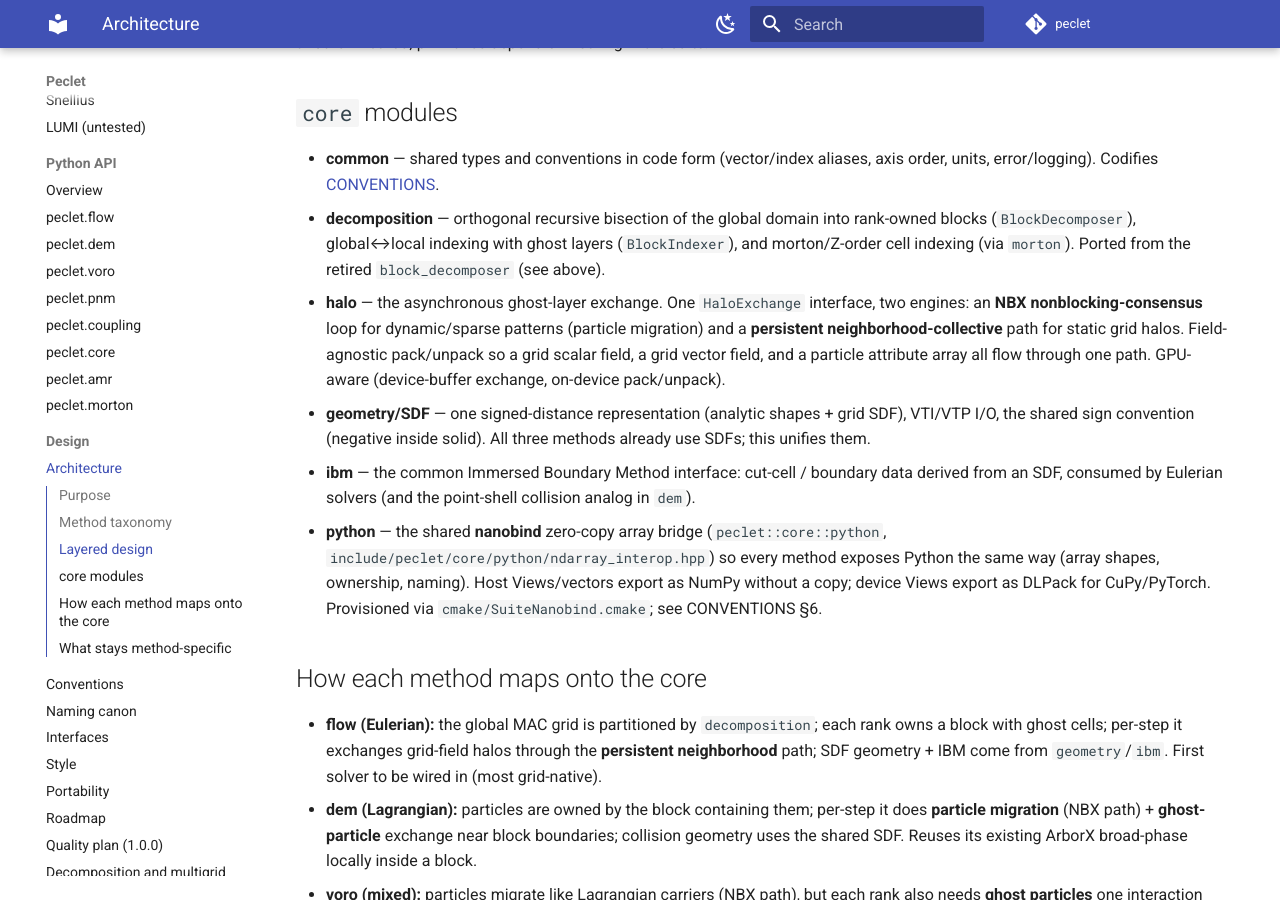
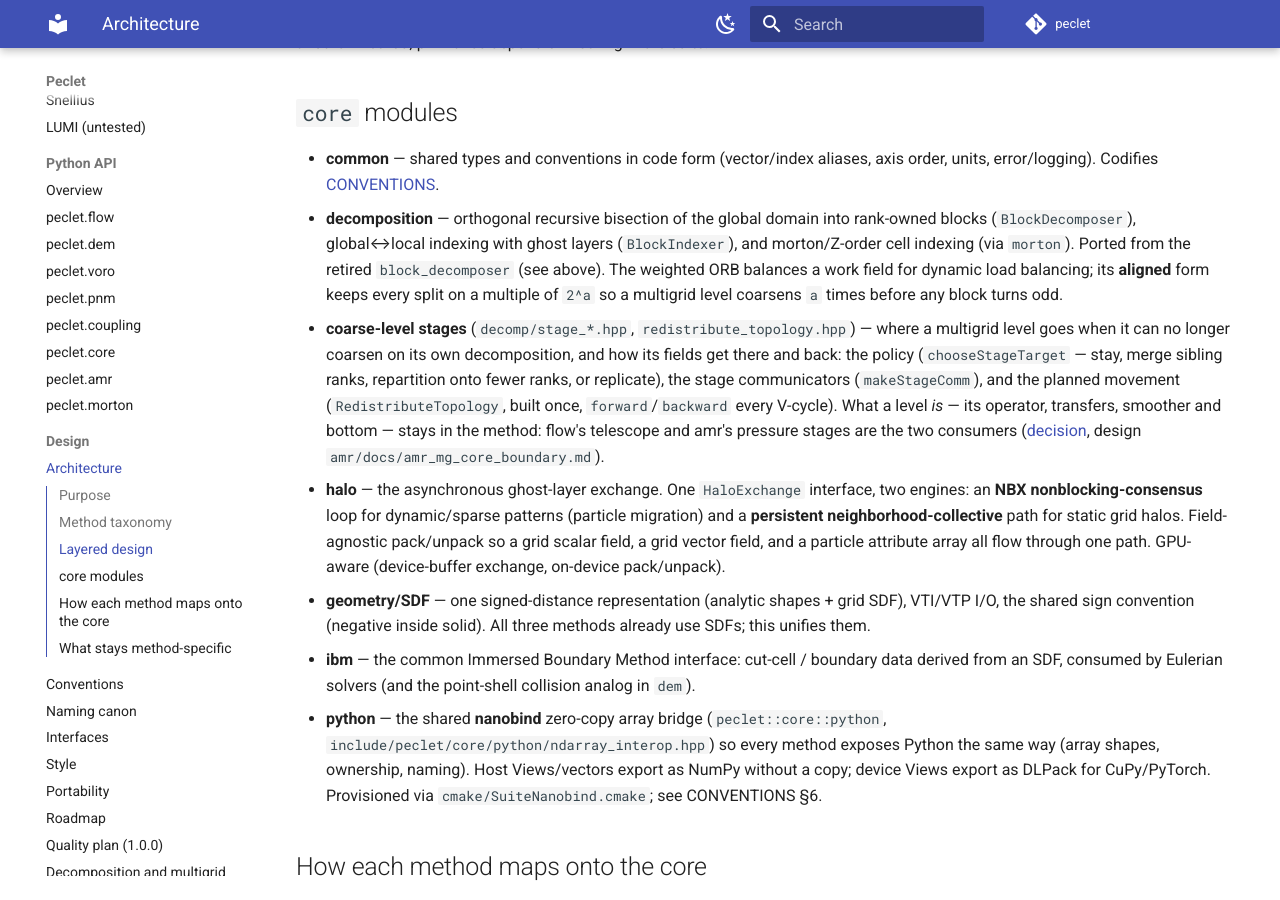
Before and after one commit to computational-chemical-engineering/peclet, an MkDocs documentation site: the page built from docs/ARCHITECTURE.md, in a window 1280 px wide and 900 px high, scrolled down 1641 px. Built offline with MkDocs 1.6.1 and Material for MkDocs 9.7.7, drawn with Linux system fonts in a browser that asks for light colours; comment, search, counter and statistics services are not loaded.

Commit message:
S6: core's coarse-level stages in ARCHITECTURE; the telescoping plan is history; pointers
Pointers to every member's pushed main:
- core e5085ff: Doxygen/docstrings/README, CI green again, Dependabot, Changelog URL
- amr f7e9a6a: S3 (core stages, on by default), the doc pass, flow's spellings,
  set_pressure_pcg
- flow 653b035: S4 byte-identical, S5 Repartition, Quality green again
- coupling, dem, geom, morton, pnm, voro: the Changelog URL

Co-Authored-By: Claude Opus 5.5 <noreply@anthropic.com>
Claude-Session: https://claude.ai/code/session_015fNTZgmz6U1bv2MRTM3bbF

```diff
--- a/docs/ARCHITECTURE.md
+++ b/docs/ARCHITECTURE.md
@@ -62,7 +62,17 @@ depends on primitives. No method depends on another method; primitives depend on
   error/logging). Codifies [CONVENTIONS](CONVENTIONS.md).
 - **decomposition** — orthogonal recursive bisection of the global domain into rank-owned blocks
   (`BlockDecomposer`), global↔local indexing with ghost layers (`BlockIndexer`), and morton/Z-order
-  cell indexing (via `morton`). Ported from the retired `block_decomposer` (see above).
+  cell indexing (via `morton`). Ported from the retired `block_decomposer` (see above). The weighted
+  ORB balances a work field for dynamic load balancing; its **aligned** form keeps every split on a
+  multiple of `2^a` so a multigrid level coarsens `a` times before any block turns odd.
+- **coarse-level stages** (`decomp/stage_*.hpp`, `redistribute_topology.hpp`) — where a multigrid
+  level goes when it can no longer coarsen on its own decomposition, and how its fields get there
+  and back: the policy (`chooseStageTarget` — stay, merge sibling ranks, repartition onto fewer ranks,
+  or replicate), the stage communicators (`makeStageComm`), and the planned movement
+  (`RedistributeTopology`, built once, `forward`/`backward` every V-cycle). What a level *is* — its
+  operator, transfers, smoother and bottom — stays in the method: flow's telescope and amr's
+  pressure stages are the two consumers ([decision](decisions/core.md), design
+  `amr/docs/amr_mg_core_boundary.md`).
 - **halo** — the asynchronous ghost-layer exchange. One `HaloExchange` interface, two engines: an
   **NBX nonblocking-consensus** loop for dynamic/sparse patterns (particle migration) and a
   **persistent neighborhood-collective** path for static grid halos. Field-agnostic pack/unpack so a
```
Also changed, not shown: docs/archive/MG_TELESCOPING_PLAN.md (+6 -0 lines).
